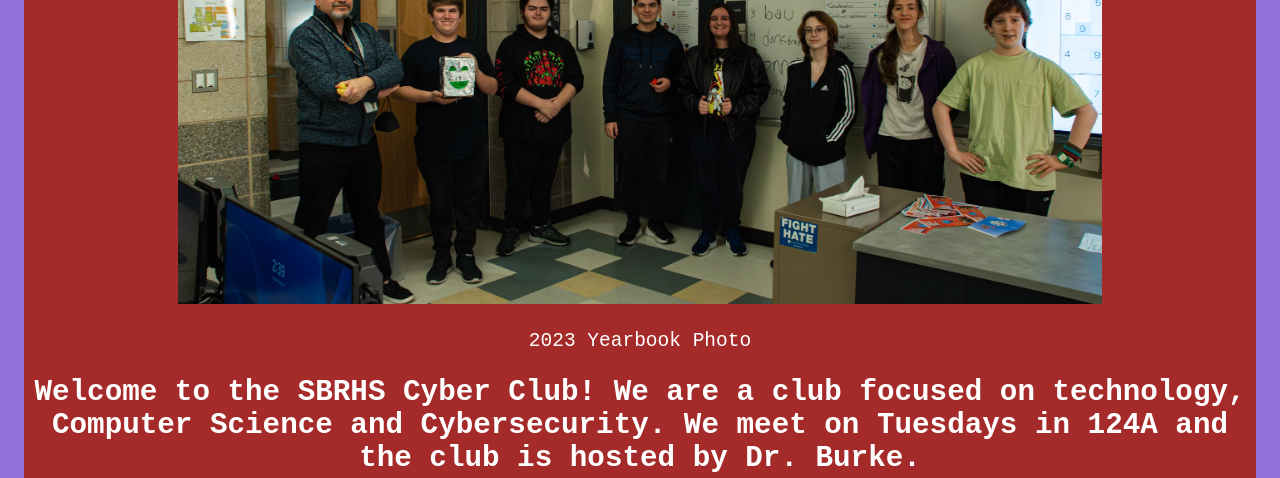
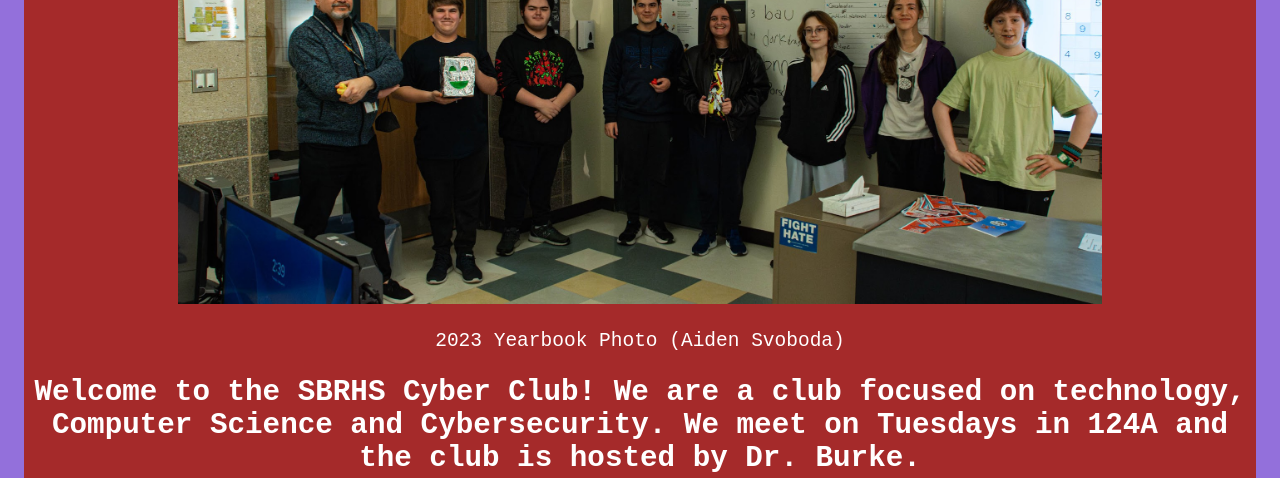
Before and after one commit to DannySvoboda/Cyber-Club_Website, a plain HTML site: page index.html in a window 1280 px wide. Shown: the part 589-1067 px from the top of the page. Drawn offline with Linux system fonts and the light colour scheme.

Commit message:
Quote Accreditation

```diff
--- a/index.html
+++ b/index.html
@@ -25,7 +25,7 @@
       <div class="MainExpl">
         <center>
           <img class = "Img" src="Assets/YearbookPhoto.jpg" alt="Yearbook Photo">
-          <p style="font-family: monospace;color:white">2023 Yearbook Photo</p>
+          <p style="font-family: monospace;color:white">2023 Yearbook Photo (Aiden Svoboda)</p>
           <h2 style="font-family:monospace;color:white">Welcome to the SBRHS Cyber Club! We are a club focused on technology, Computer Science and Cybersecurity. We meet on Tuesdays in 124A and the club is hosted by Dr. Burke.</h2>
           <div>
             <img class="Img" style="width:30%;height:50%" src="Assets/CyberClubPromoImage1.png" alt="Cyber Club Promo Image 1">
```
